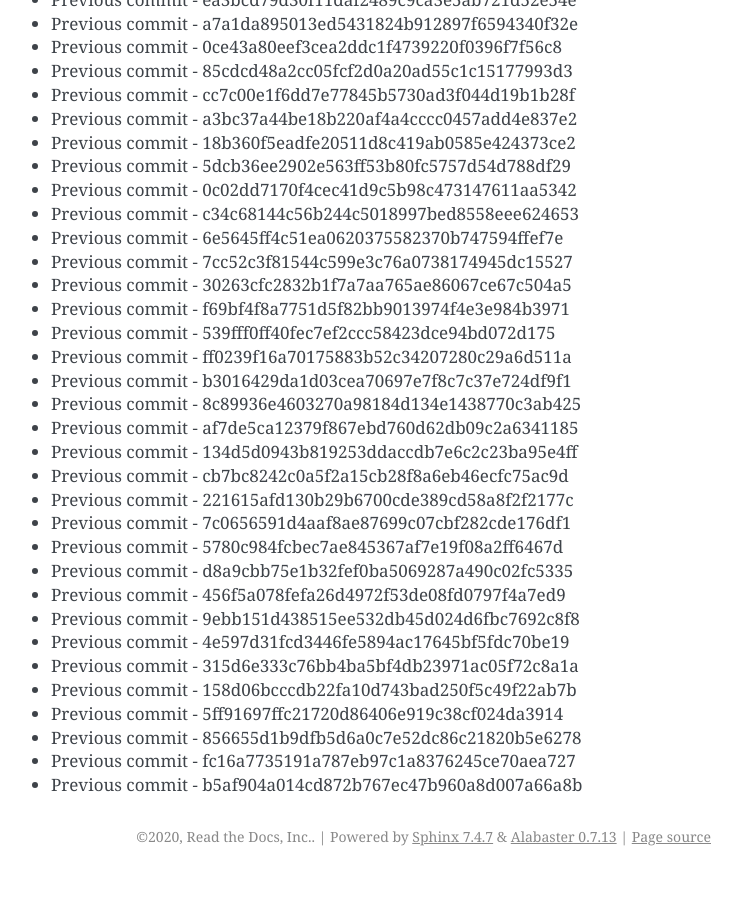
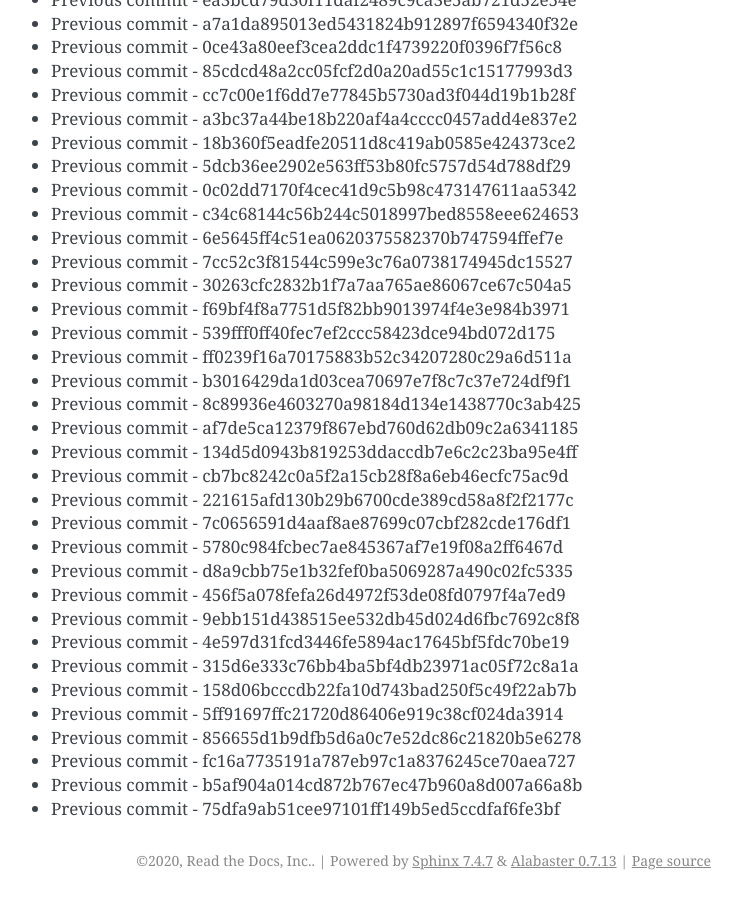
Before and after one commit to readthedocs/rtd-git-stresstest, a Sphinx documentation site: the page built from docs/updates.rst, in a window 1280 px wide and 900 px high, scrolled down 30378 px. Shown: the whole window, without its empty margins (399-1141 px from the left). Built offline with Sphinx 7.4.7, drawn with Linux system fonts in a browser that asks for light colours; before the commit the page ends 31254 px from its top, so only the background shows below that.

Commit message:
Generating commit from previous: 75dfa9ab51cee97101ff149b5ed5ccdfaf6fe3bf

```diff
--- a/docs/updates.rst
+++ b/docs/updates.rst
@@ -1308,3 +1308,4 @@ It can be tested for any performance characteristics.
 * Previous commit - 856655d1b9dfb5d6a0c7e52dc86c21820b5e6278
 * Previous commit - fc16a7735191a787eb97c1a8376245ce70aea727
 * Previous commit - b5af904a014cd872b767ec47b960a8d007a66a8b
+* Previous commit - 75dfa9ab51cee97101ff149b5ed5ccdfaf6fe3bf
```
